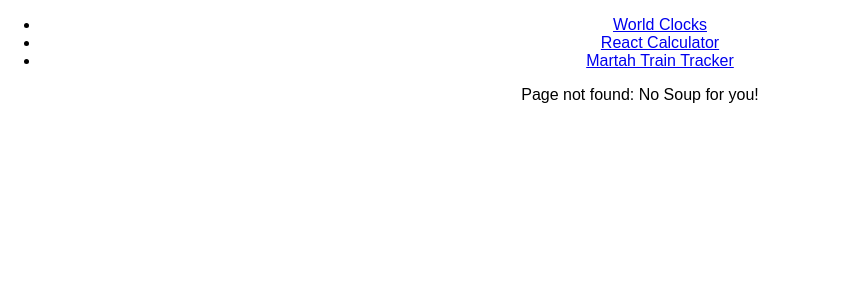
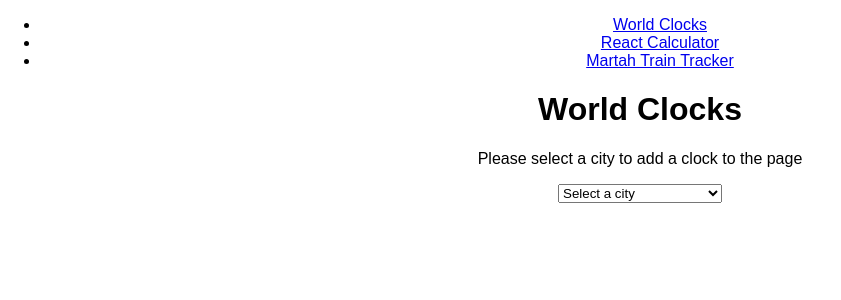
Before and after one commit to funkyMonkey225/router-practice, a React (Create React App) app: page /Worldclocks in a window 1280 px wide. Before the commit this address had no page. Shown: the top 300 px of the page, without its empty margins (0-841 px from the left). Built offline with nearby package versions, Linux system fonts and the light colour scheme.

Commit message:
Updates Clock route

```diff
--- a/src/App.js
+++ b/src/App.js
@@ -3,6 +3,7 @@ import {BrowserRouter, Route, Switch, Link} from 'react-router-dom';
 import './App.css';
 import Calculator from "./Calculator.js";
 import Marta from "./Marta.js";
+import Clock from "./Clock.js";
 
 class App extends Component {
   render() {
@@ -16,7 +17,7 @@ class App extends Component {
                     <li><Link to="/Martah">Martah Train Tracker</Link></li>
                 </ul>
                 <Switch>
-                    {/*<Route exact path = "/Worldclocks" component={} />*/}
+                    <Route exact path = "/Worldclocks" component={Clock} />
                     <Route path = "/Realculator" component={Calculator} />
                     <Route path = "/Martah" component={Marta} />
                     <Route render={() => (
--- /dev/null
+++ b/src/Clock.js
@@ -0,0 +1,68 @@
+import React, { Component } from 'react';
+import './App.css';
+import WorldClockDisplay from './WorldClockDisplay.js';
+import CityOptions from './options.js';
+
+var ZONES = {
+     'Select a city': undefined,
+     'New York City, NY, USA': 'America/New_York',
+     'New Orleans, LA, USA': 'America/Chicago',
+     'Seattle, WA, USA': 'America/Los_Angeles',
+     'Maputo, Mozambique': 'Africa/Maputo',
+     'La Paz, Bolivia': 'America/La_Paz',
+     'Oslo, Norway': 'Europe/Oslo',
+     'Reykjavik, Iceland': 'Atlantic/Reykjavik',
+     'Sydney, Australia': 'Australia/Sydney',
+     'Tehran, Iran': 'Asia/Tehran',
+     'Tokyo, Japan': 'Asia/Tokyo',
+     'Cape Verde': 'Atlantic/Cape_Verde',
+     'Lagos, Nigeria': 'Africa/Lagos'
+}
+
+var CITIES = {}
+
+class Clock extends Component {
+    constructor(props) {
+        super(props);
+        this.state = {
+            cities: {}
+        };
+    }
+    _handleCitySelect = (e) => {
+        var city = e.target.value;
+        const newCity = ZONES[city];
+        CITIES[city] = newCity;
+        delete ZONES[city];
+        this.setState({
+            cities: CITIES
+        })
+
+    }
+     _deleteClock = (city) => {
+        ZONES[city] = CITIES[city];
+        delete CITIES[city];
+        this.setState({
+            cities: CITIES
+        })
+    }
+  render() {
+    return (
+      <div className="App">
+          <h1>World Clocks</h1>
+          <p>Please select a city to add a clock to the page</p>
+          <CityOptions cities={ZONES}
+             onCitySelect={this._handleCitySelect}
+          />
+          <WorldClockDisplay times={this.state.cities}
+            deleteHandler={this._deleteClock}/>
+      </div>
+    );
+  }
+  _updateText = (event) => {
+      this.setState({
+          text: event.target.value
+      })
+  }
+}
+
+export default Clock;
```
